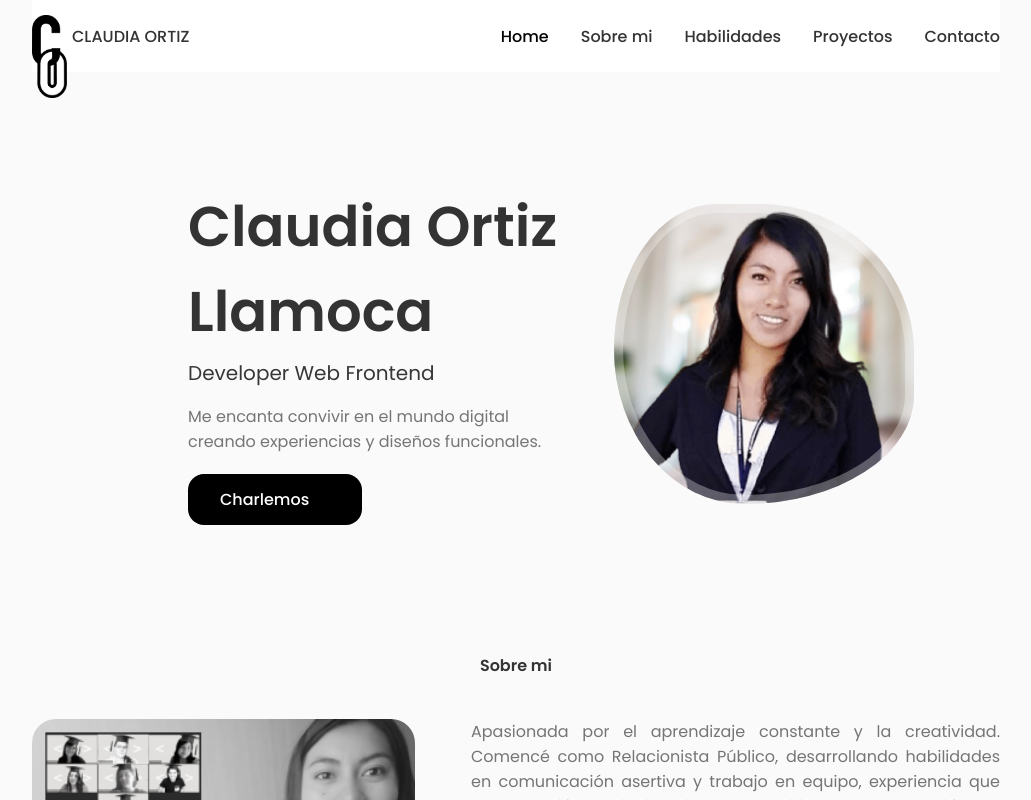
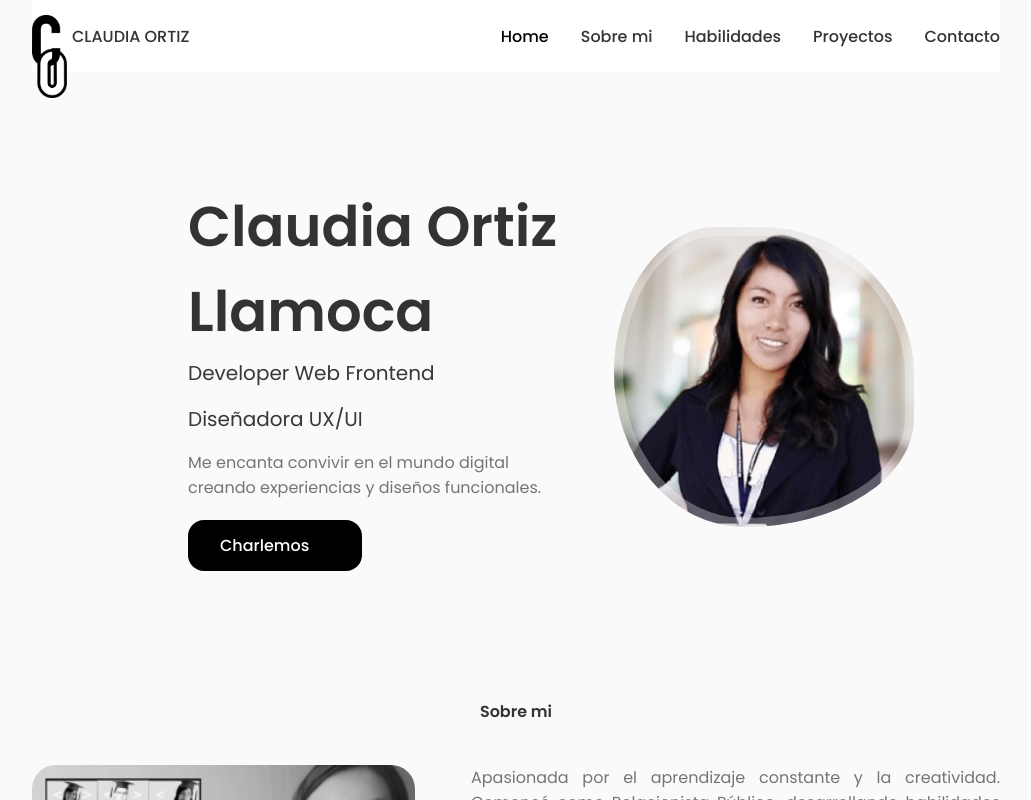
Before and after one commit to ClauOrtiiz/htm-css-js-portfolio, a React (Vite) app: page / in a window 1280 px wide. Shown: the top 800 px of the page, without its empty margins (124-1155 px from the left). Built offline with nearby package versions, Linux system fonts and the light colour scheme.

Commit message:
UPDATE:subtitle

```diff
--- a/src/componentes/home/data.jsx
+++ b/src/componentes/home/data.jsx
@@ -6,6 +6,7 @@ export const Data = () => {
         <div className="home__data">
             <h1 className="home__title">Claudia Ortiz Llamoca</h1>
             <h3 className="home__subtitle">Developer Web Frontend</h3>
+            <h3 className="home__subtitle">Diseñadora UX/UI</h3>
             <p className="home__description">
                 Me encanta convivir en el mundo digital creando experiencias
                 y diseños funcionales.</p>
```
